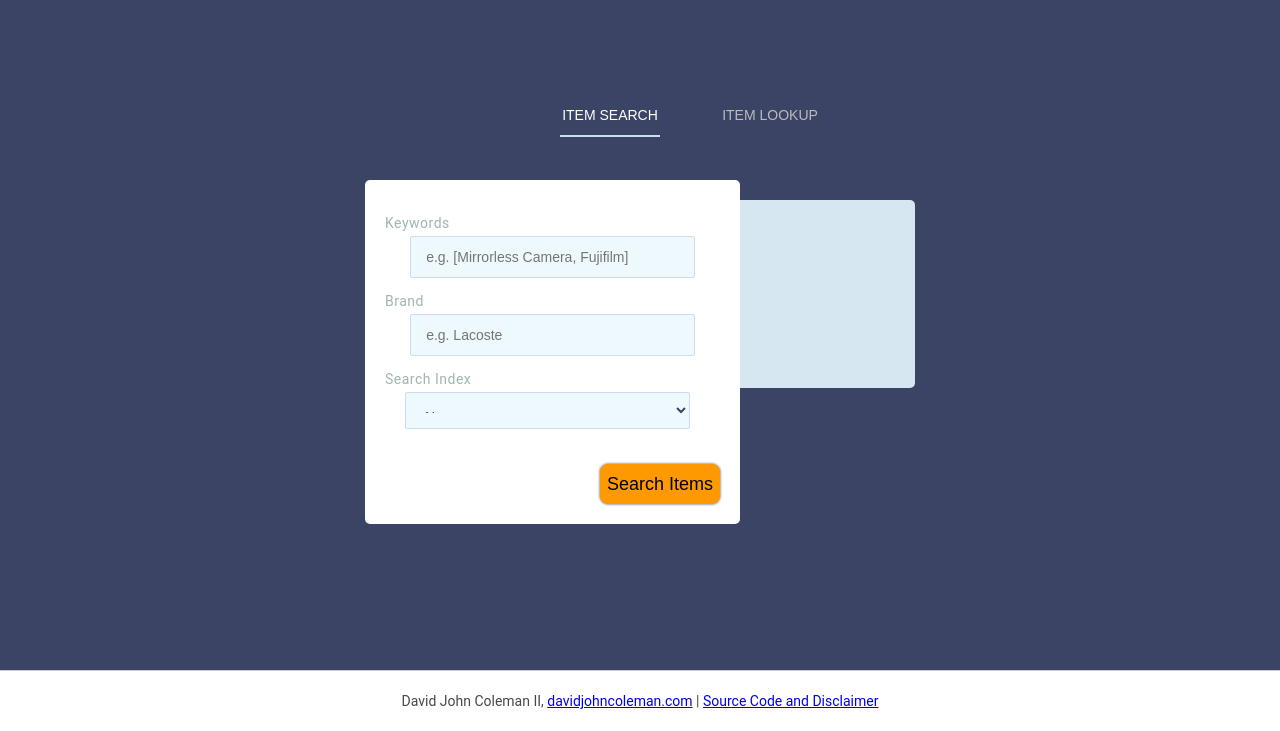
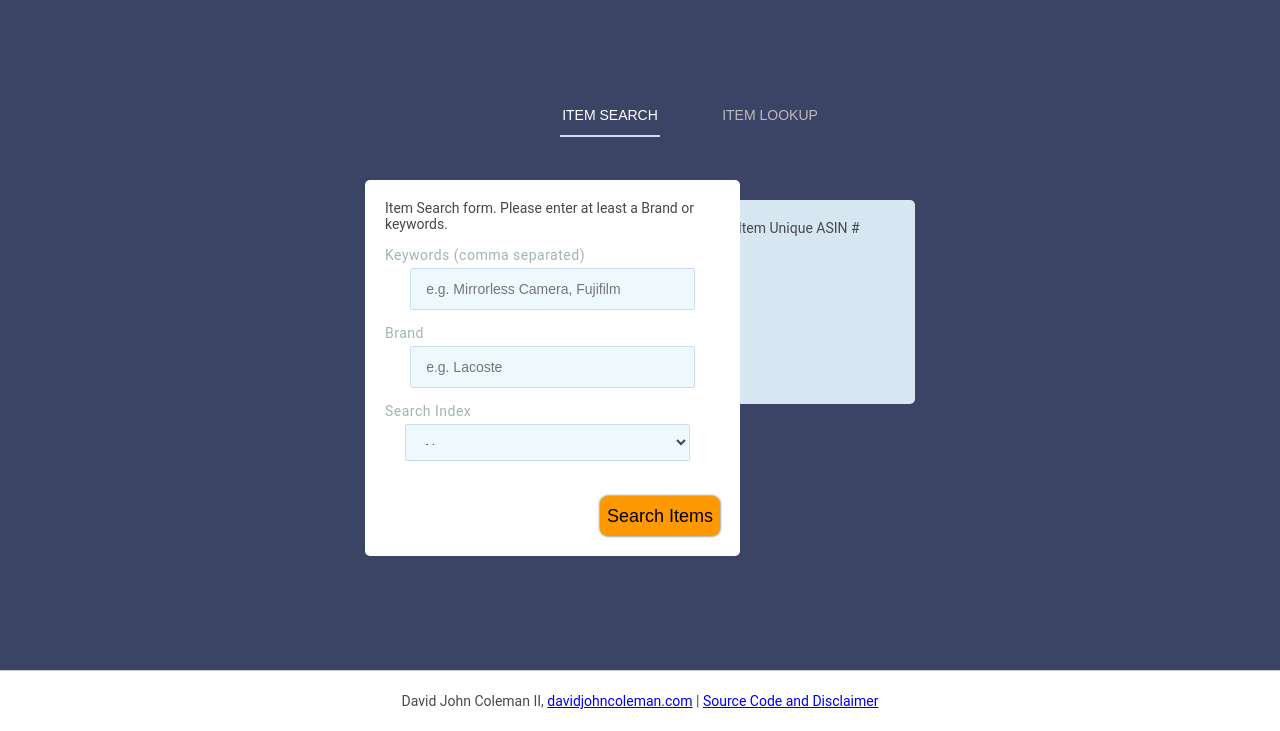
Before and after one commit to johncoleman83/amazon-api, a Flask app: page / in a window 1280 px wide. Shown: the part 70-801 px from the top of the page. Run offline with Flask 2, Linux system fonts and the light colour scheme.

Commit message:
added better placeholders & removed CSS constrictions for legend tag

```diff
--- a/static/styles/search-form.css
+++ b/static/styles/search-form.css
@@ -39,12 +39,6 @@ form {
 form label, form input {
     display: block;
     opacity: 0;
-}
-
-legend {
-    position: absolute;
-    top: 0;
-    left: -10000px;
 }
 
 label {
--- a/templates/index.html
+++ b/templates/index.html
@@ -16,12 +16,12 @@
       <div class="forms">
 	<form class="item-search-form item-search-button-active" action="#" method="post" data-action="animated">
 	  <fieldset>
-	    <legend>Item Search form.  Please enter at least Brand or keywords.</legend>
-	    <label for="keywords">Keywords</label>
+	    <legend>Item Search form.  Please enter at least a Brand or keywords.</legend>
+	    <label for="keywords">Keywords (comma separated)</label>
 	    <input id="keywords"
 		   type="text"
 		   name="keywords"
-		   placeholder="e.g. [Mirrorless Camera, Fujifilm]">
+		   placeholder="e.g. Mirrorless Camera, Fujifilm">
 	    <label for="brand">Brand</label>
 	    <input id="brand"
 		   type="text"
@@ -94,7 +94,7 @@
 	    <input id="asin-num"
 		   type="text"
 		   name="asin-num"
-		   placeholder="e.g. L8WGF1" required>
+		   placeholder="e.g. B00UD6EXIQ" required>
 	  </fieldset>
 	  <input name="action"
 		 type="submit"
```
